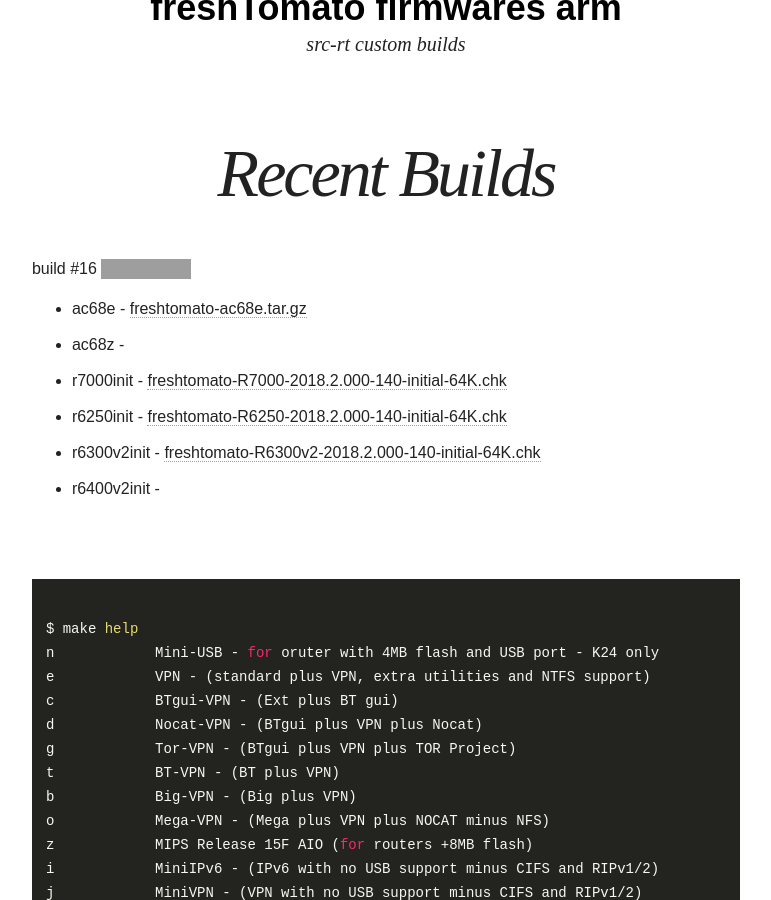
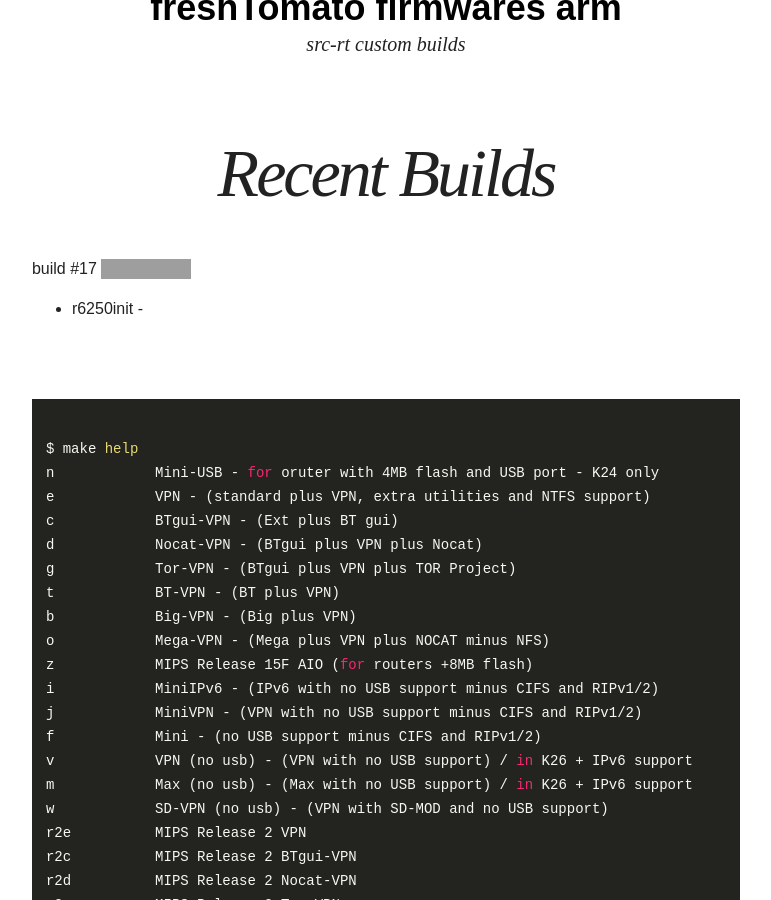
Before and after one commit to oglopss/freshTomato-ARM-ci-jekyll, a Jekyll site: the page built from index.html, in a window 1280 px wide and 900 px high, scrolled down 339 px. Shown: the whole window, without its empty margins (254-1025 px from the left). Built offline with Jekyll 4.4.1, drawn with Linux system fonts in a browser that asks for light colours; nearby versions of some CDN libraries; grey boxes are pictures that could not be loaded.

Commit message:
Travis build 17 r6250init pushed to gh-pages

```diff
--- a/_data/ss.yml
+++ b/_data/ss.yml
@@ -1,8 +1,3 @@
-build: 16
+build: 17
 files:
-  - 0003 r7000init freshtomato-R7000-2018.2.000-140-initial-64K.chk
-  - 0004 r6250init freshtomato-R6250-2018.2.000-140-initial-64K.chk
-  - 0005 r6300v2init freshtomato-R6300v2-2018.2.000-140-initial-64K.chk
-  - 0006 r6400v2init
-  - 0002 ac68z
-  - 0001 ac68e freshtomato-ac68e.tar.gz
+  - 0004 r6250init
```
